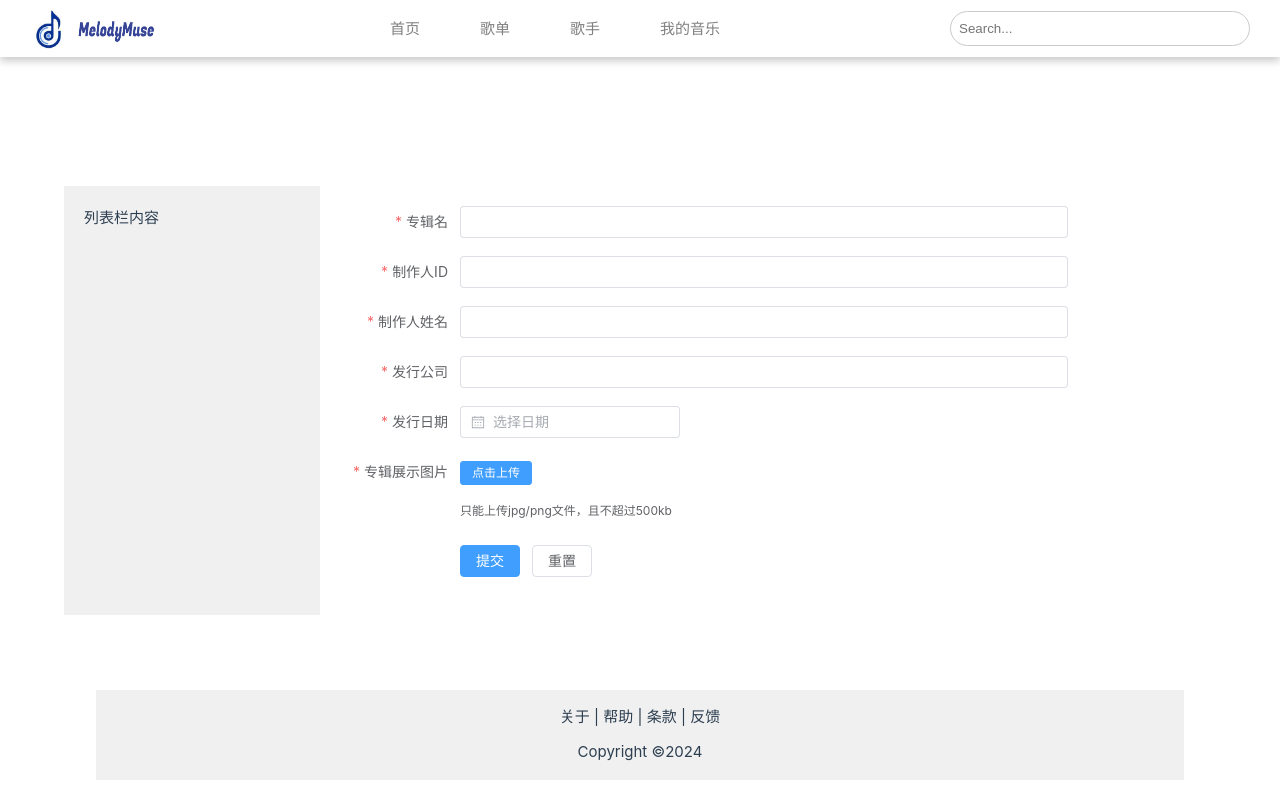
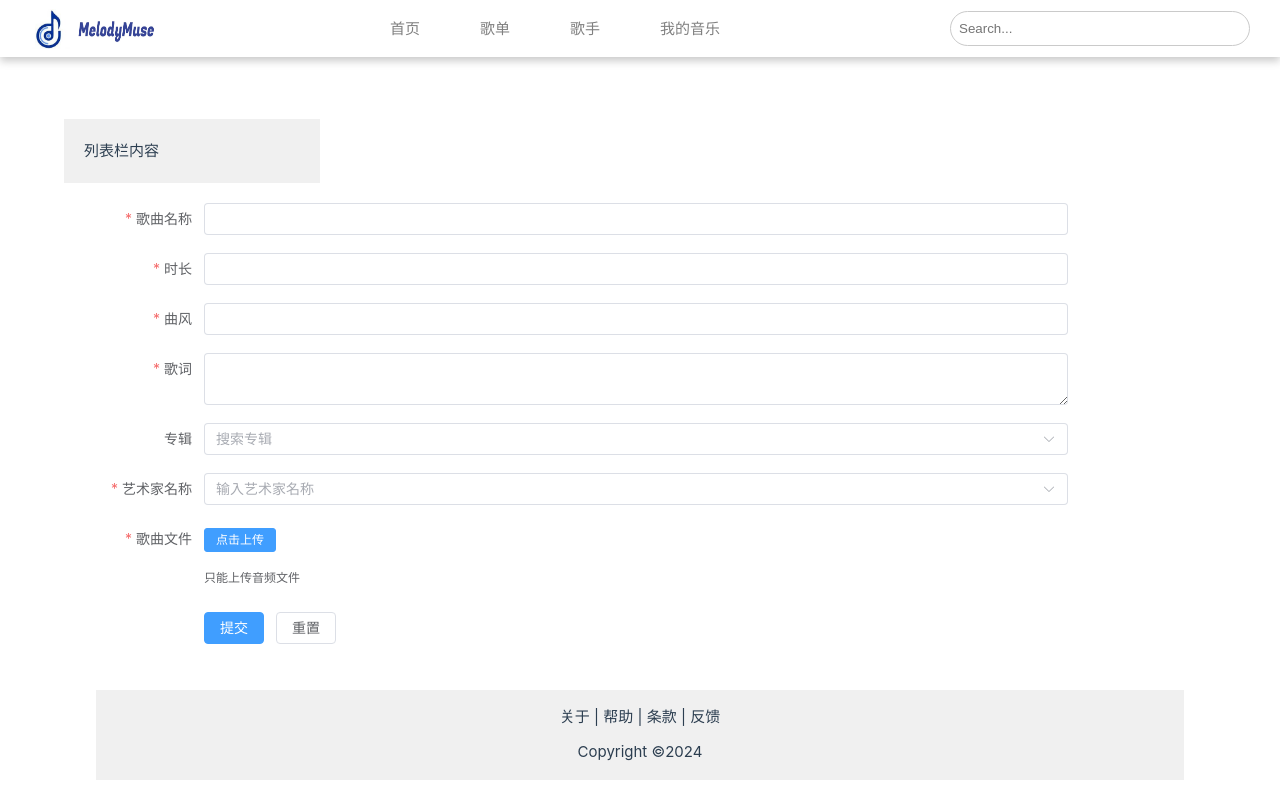
Before and after one commit to saikewei/MelodyMuse, a Vue app in the folder melodymuse.client/: page / in a window 1280 px wide. Shown: the top 800 px of the page. Built offline with nearby package versions, Linux system fonts and the light colour scheme.

Commit message:
修复小bug

```diff
--- a/melodymuse.client/index.html
+++ b/melodymuse.client/index.html
@@ -5,6 +5,14 @@
     <link rel="icon" href="/favicon.ico">
     <meta name="viewport" content="width=device-width, initial-scale=1.0">
     <title>Vite App</title>
+    <style>
+
+
+/* 兼容 Webkit 浏览器 (Chrome, Safari) */
+::-webkit-scrollbar {
+  display: none;
+}
+    </style>
   </head>
   <body>
     <div id="app"></div>
--- a/melodymuse.client/src/components/newAlbum.vue
+++ b/melodymuse.client/src/components/newAlbum.vue
@@ -1,65 +1,84 @@
 <template>
-  <div class="CreateAlbum">
+<!--存放页面的主要容器-->
+<div class="main-container">
+  <header>
+    <TheHeader/>
+  </header>
+  <div class="pagecontent-container">
+    <!-- 留着放之后的侧边栏 -->
+    <div class="sidebar">
+      <p>放侧边栏的内容</p>
+    </div>
 
-    <div class="main-container">
-      <TheHeader />
-      <div class="sidebar">
-        <!-- 这里放列表栏的内容 -->
-        <p>列表栏内容</p>
-      </div>
+    <!-- 填写专辑有关信息的区域 -->
     <div class="album-upload">
+      <!-- 表单组件 -->
       <el-form ref="albumForm" :model="albumForm" :rules="rules" label-width="120px">
-          <el-form-item label="专辑名" prop="name">
-            <el-input v-model="albumForm.name"></el-input>
-          </el-form-item>
+        <!-- 制作人ID输入框 -->
         <el-form-item label="制作人ID" prop="producerId">
           <el-input v-model="albumForm.producerId"></el-input>
         </el-form-item>
+        <!-- 制作人姓名输入框 -->
         <el-form-item label="制作人姓名" prop="producerName">
           <el-input v-model="albumForm.producerName"></el-input>
         </el-form-item>
+        <!-- 发行公司输入框 -->
         <el-form-item label="发行公司" prop="company">
           <el-input v-model="albumForm.company"></el-input>
         </el-form-item>
+        <!-- 发行日期选择器 -->
         <el-form-item label="发行日期" prop="releaseDate">
           <el-date-picker v-model="albumForm.releaseDate" type="date" placeholder="选择日期"></el-date-picker>
         </el-form-item>
-          <el-form-item label="专辑展示图片" prop="coverImage">
+        <!-- 专辑展示图片上传组件 -->
+        <el-form-item label="专辑封面图片" prop="coverImage">
           <el-upload
             class="upload-demo"
             action=""
             :before-upload="handleFileUpload"
             :show-file-list="false"
             >
+            <!-- 上传按钮 -->
             <template #trigger>
               <el-button size="small" type="primary">点击上传</el-button>
             </template>
+            <!-- 上传提示信息 -->
             <template #tip>
               <div class="el-upload__tip">只能上传jpg/png文件，且不超过500kb</div>
             </template>
           </el-upload>
+          <!-- 上传后的图片预览 -->
           <img v-if="albumForm.coverImageUrl" :src="albumForm.coverImageUrl" class="cover-image-preview" />
         </el-form-item>
+        <!-- 提交和重置按钮 -->
         <el-form-item>
           <el-button type="primary" @click="submitForm">提交</el-button>
           <el-button @click="resetForm">重置</el-button>
         </el-form-item>
       </el-form>
     </div>
-      <TheFooter />
   </div>
+  <footer>
+    <TheFooter/>
+  </footer>
 </div>
+
+
 </template>
 
 <script>
-  import axios from 'axios'
-  import TheFooter from "./TheFooter.vue";
-  import TheHeader from "./TheHeader.vue";
-  import { ElForm, ElFormItem, ElInput, ElDatePicker, ElUpload, ElButton, ElMessage } from 'element-plus';
+
+//引入项目展示框
+import TheHeader from "./TheHeader.vue"
+import TheFooter from "./TheFooter.vue"
+//引入其他组件
+import axios from "axios"
+import {ElForm,ElFormItem,ElInput,ElDatePicker,ElUpload,ElButton,ElMessage} from 'element-plus';
 
 export default {
-    name: 'AlbumUpload',
-    components: {
+  name:"UploadAlbum",
+
+  components:{
       TheFooter,
       TheHeader,
       ElForm,
@@ -70,94 +89,105 @@
       ElButton,
       ElMessage,
   },
-    data() {
-      return {
-        albumForm: {
-          name: '',
-          producerId: '',
-          producerName: '',
-          company: '',
-          releaseDate: '',
-          coverImage: null,
-          coverImageUrl: '',
+
+  data(){
+    return{
+      //创建专辑需要填写的数据
+      albumForm:{
+        albumName:"",
+        artistId:"",
+        artistName:"",
+        company:"",
+        releaseDate:"",
+        coverImage:null,
       },
-        rules: {
-          name: [{ required: true, message: '请输入专辑名', trigger: 'blur' }],
-          producerId: [{ required: true, message: '请输入制作人ID', trigger: 'blur' }],
-          producerName: [{ required: true, message: '请输入制作人姓名', trigger: 'blur' }],
-          company: [{ required: true, message: '请输入发行公司', trigger: 'blur' }],
-          releaseDate: [{ required: true, message: '请选择发行日期', trigger: 'change' }],
-          coverImage: [{ required: true, message: '请上传专辑展示图片', trigger: 'change' }],
+      //验证规则
+      rules:{
+          name: [{ required: true, message: '请输入专辑名', trigger: 'blur' }], // 专辑名验证规则
+          producerId: [{ required: true, message: '请输入制作人ID', trigger: 'blur' }], // 制作人ID验证规则
+          producerName: [{ required: true, message: '请输入制作人姓名', trigger: 'blur' }], // 制作人姓名验证规则
+          company: [{ required: true, message: '请输入发行公司', trigger: 'blur' }], // 发行公司验证规则
+          releaseDate: [{ required: true, message: '请选择发行日期', trigger: 'change' }], // 发行日期验证规则
+          coverImage: [{ required: true, message: '请上传专辑展示图片', trigger: 'change' }], // 专辑展示图片验证规则
       },
     };
   },
-    methods: {
+
+  //相关方法
+  methods:{
+    // 文件上传前的处理函数
     handleFileUpload(file) {
       const reader = new FileReader();
       reader.onload = (e) => {
-          this.albumForm.coverImageUrl = e.target.result;
-          this.albumForm.coverImage = file;
+        this.albumForm.coverImageUrl = e.target.result; // 设置图片预览URL
+        this.albumForm.coverImage = file; // 设置图片文件
       };
-        reader.readAsDataURL(file);
-        return false;
+      reader.readAsDataURL(file); // 读取文件为DataURL
+      return false; // 阻止默认上传行为
     },
+    // 提交表单函数
     submitForm() {
       this.$refs.albumForm.validate((valid) => {
         if (valid) {
-
+          // 表单验证通过，发送HTTP POST请求
           axios.post('http://127.0.0.1:4523/m1/4804827-4459167-default/api/submit/createAlbum')
           .then(response=>{
             if(response.status===200){
-                ElMessage.success("成功创建专辑");
+              ElMessage.success("成功创建专辑"); // 显示成功消息
             }
           })
           .catch(error=>{
-              ElMessage.error('出错了，请过段时间尝试重新提交');
+            ElMessage.error('出错了，请过段时间尝试重新提交'); // 显示错误消息
           })
-
         } else {
-            ElMessage.error('请填写完整表单！');
+          ElMessage.error('请填写完整表单！'); // 显示错误消息
           return false;
         }
       });
     },
+    // 重置表单函数
     resetForm() {
-        this.$refs.albumForm.resetFields();
-        this.albumForm.coverImageUrl = '';
+      this.$refs.albumForm.resetFields(); // 重置表单字段
+      this.albumForm.coverImageUrl = ''; // 清空图片预览URL
     },
-    },
-  };
-</script>
-
-<style>
-.main-container {
-  display: flex;
-  width: 100vw;
-  box-sizing: border-box;
-  overflow-x: hidden;
   }
 
 
-.sidebar {
-  width: 20%;
-  background-color: #f0f0f0;
-  padding: 20px;
+
+}
+</script >
+
+<style >
+
+.main-container{
+  display: flex;
+  flex-direction: column;
+  width:100%;
+  box-sizing: border-box;
+  overflow: hidden;
 }
 
-.album-upload {
-  width: 60%;
-  padding: 20px;
+.pagecontent-container{
+  display:flex;
+  flex-direction: row;
+  width: 100%;
+}
+
+.sidebar{
+  width:20%;
   box-sizing: border-box;
 }
 
-.upload-demo {
-  display: inline-block;
-  width: 100%;
+.album-upload{
+  border: 5px dotted pink;
+  width:80%;
+  box-sizing: border-box;
 }
 
 .cover-image-preview {
-  margin-top: 10px;
-  max-width: 100%;
-  height: auto;
+  width:300px;
+  height:300px;
 }
+
+
 </style>
--- a/melodymuse.client/src/components/uploadSong.vue
+++ b/melodymuse.client/src/components/uploadSong.vue
@@ -30,12 +30,12 @@
               ></el-option>
             </el-select>
           </el-form-item>
-          <el-form-item label="艺术家IDs" prop="artistIds">
+          <el-form-item label="艺术家名称" prop="artistname">
             <el-select
-              v-model="songForm.artistIds"
+              v-model="artistname"
               multiple
               filterable
-              placeholder="输入艺术家ID"
+              placeholder="输入艺术家名称"
             >
               <el-option
                 v-for="artist in artists"
@@ -103,9 +103,9 @@
           lyrics: '',
           file: null,
           fileUrl: '',
-          artistIds: [],
         },
-        selectedAlbum: null,
+        artistname:'',
+        selectedAlbum: '',
         albums: [],
         artists: [],
         rules: {
@@ -114,7 +114,7 @@
           genre: [{ required: true, message: '请输入曲风', trigger: 'blur' }],
           lyrics: [{ required: true, message: '请输入歌词', trigger: 'blur' }],
           file: [{ required: true, message: '请上传歌曲文件', trigger: 'change' }],
-          artistIds: [{ required: true, message: '请输入艺术家ID', trigger: 'change' }],
+          artistname: [{ required: true, message: '请输入艺术家名称', trigger: 'change' }],
         },
       };
     },
@@ -126,8 +126,18 @@
       },
     },
     methods: {
-      fetchAlbums() {
-        axios.get('http://127.0.0.1:4523/m1/4804827-4459167-default/api/submit/1')
+      fetchArtists() {
+        axios.get(`http://127.0.0.1:4523/m1/4804827-4459167-default/api/submit/${artistname}`)
+          .then(response => {
+            this.artists = response.data;
+          })
+          .catch(error => {
+            ElMessage.error('艺术家列表加载失败');
+            console.error(error);
+          });
+      },
+      fetchAlbumsByArtistId(artistId) {
+        axios.get(`http://127.0.0.1:4523/m1/4804827-4459167-default/api/submit/${artistId}`)
           .then(response => {
             this.albums = response.data;
           })
@@ -136,16 +146,35 @@
             console.error(error);
           });
       },
-      fetchArtists() {
-        axios.get('http://127.0.0.1:4523/m1/4804827-4459167-default/api/submit/1')
-          .then(response => {
-            this.artists = response.data;
-          })
-          .catch(error => {
-            ElMessage.error('艺术家列表加载失败');
-            console.error(error);
-          });
+      onArtistSelect(selectedArtist) {
+        if(selectedArtist){
+          this.fetchAlbumsByArtistId(selectedArtist.id);
+        }
       },
+      onAlbumSelect(selectedAlbum) {
+        this.selectedAlbum = selectedAlbum.id;
+      },
+      handleUploadSuccess(response, file, fileList) {
+        this.songForm.fileUrl = response.url;
+        this.songForm.file = file.raw;
+      },
+      handleUploadError(error, file, fileList) {
+        ElMessage.error('文件上传失败');
+      },
+      handleFileChange(file, fileList) {
+        this.songForm.file = file.raw;
+      },
+      handleFileRemove(file, fileList) {
+        this.songForm.file = null; // 当选择艺术家时，获取该艺术家的专辑列表
+        const selectedArtist = this.artists.find(artist => artist.name === this.artistname);
+        if (selectedArtist) {
+          this.fetchAlbumsByArtistId(selectedArtist.id);
+        }
+      },
+      resetForm() {
+        this.$refs.songForm.resetFields();
+      },
+
       handleFileUpload(file) {
         const reader = new FileReader();
         reader.onload = (e) => {
@@ -164,7 +193,6 @@
             formData.append('genre', this.songForm.genre);
             formData.append('lyrics', this.songForm.lyrics);
             formData.append('file', this.songForm.file);
-            formData.append('artistIds', this.songForm.artistIds);
             formData.append('albumId', this.selectedAlbum);
 
             axios.post('http://127.0.0.1:4523/m1/4804827-4459167-default/api/submit/uploadSong', formData)
@@ -187,17 +215,16 @@
         this.$refs.songForm.resetFields();
         this.songForm.fileUrl = '';
         this.selectedAlbum = null;
-        this.songForm.artistIds = [];
       },
     },
     created() {
-      this.fetchAlbums();
-      this.fetchArtists();
+      //this.fetchAlbums();
+      //this.fetchArtists();
     },
   };
 </script>
 
-<style>
+<style >
 .main-container {
   display: flex;
   width: 100vw;
--- a/melodymuse.client/src/pages/UploadSong.vue
+++ b/melodymuse.client/src/pages/UploadSong.vue
@@ -10,6 +10,7 @@
             ulpoadSong_comp,
         },
         data(){
+
             return{
 
             }
--- a/melodymuse.client/src/router/index.js
+++ b/melodymuse.client/src/router/index.js
@@ -14,7 +14,7 @@ const routes = [
     {
         path: '/',
         name: 'home',
-        component: CreateAlbum
+        component: UploadSong
     },
     {
         path: '/my-music',
```
Lines whose indentation alone changed are shown as unchanged.
